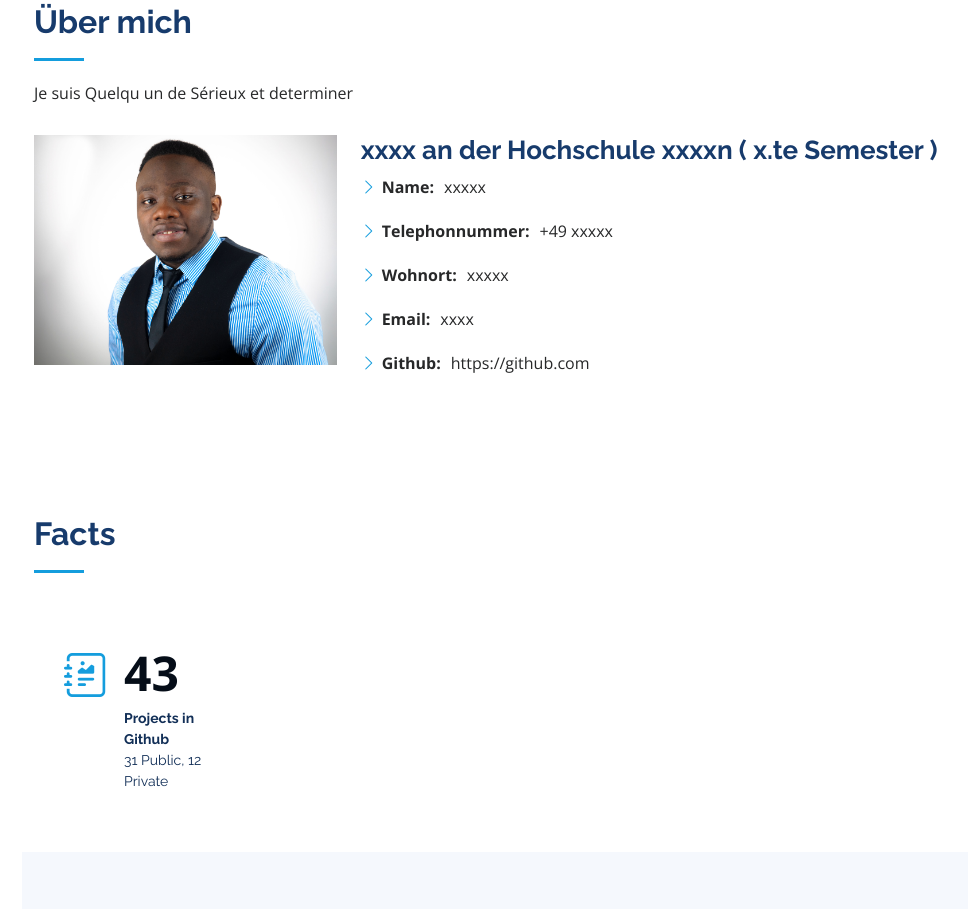
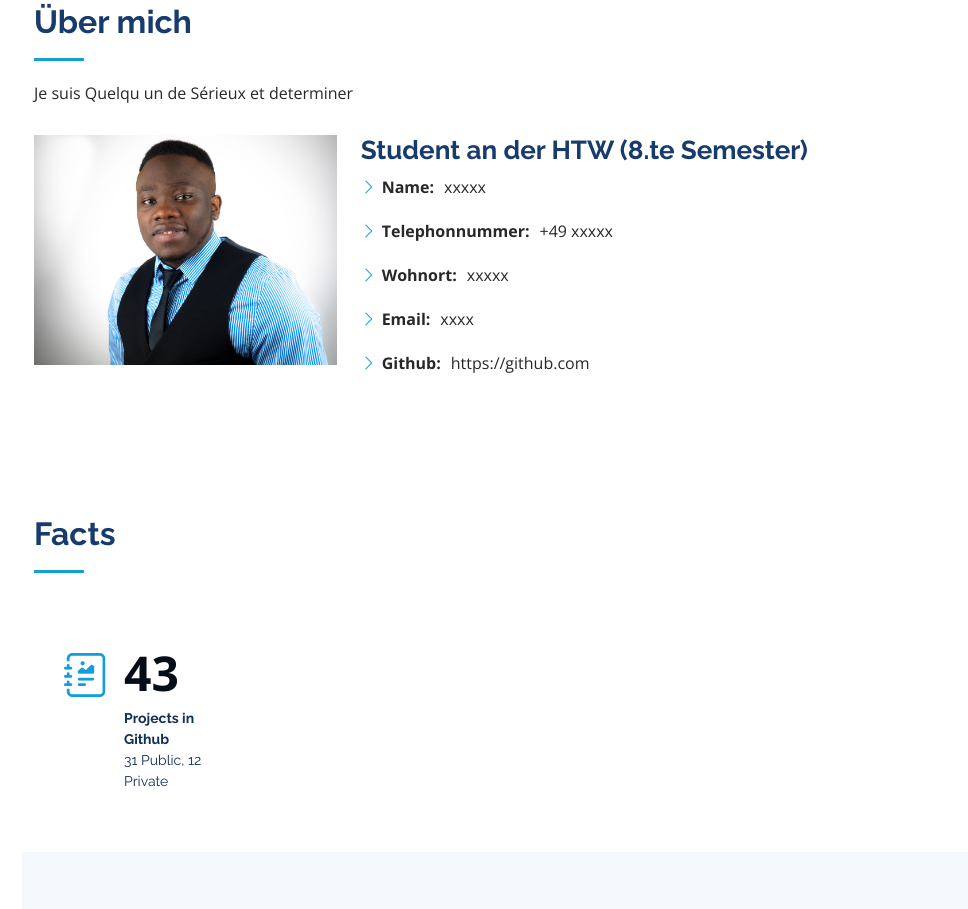
Before and after one commit to Steve2404/Online_CV, a plain HTML site: page index.html in a window 1280 px wide. Shown: the part 857-1766 px from the top of the page, without its empty margins (278-1246 px from the left). Drawn offline with nearby package versions, Linux system fonts and the light colour scheme.

Commit message:
#3-Modification titre H3- Section About

```diff
--- a/index.html
+++ b/index.html
@@ -91,7 +91,7 @@
             <img src="assets/img/profile-img.jpg" class="img-fluid" alt="">
           </div>
           <div class="col-lg-8 pt-4 pt-lg-0 content" data-aos="fade-left">
-            <h3>xxxx an der Hochschule xxxxn ( x.te Semester )</h3>
+            <h3>Student an der HTW (8.te Semester)</h3>
 
             <div class="row">
               <div class="col-lg-6">
```
